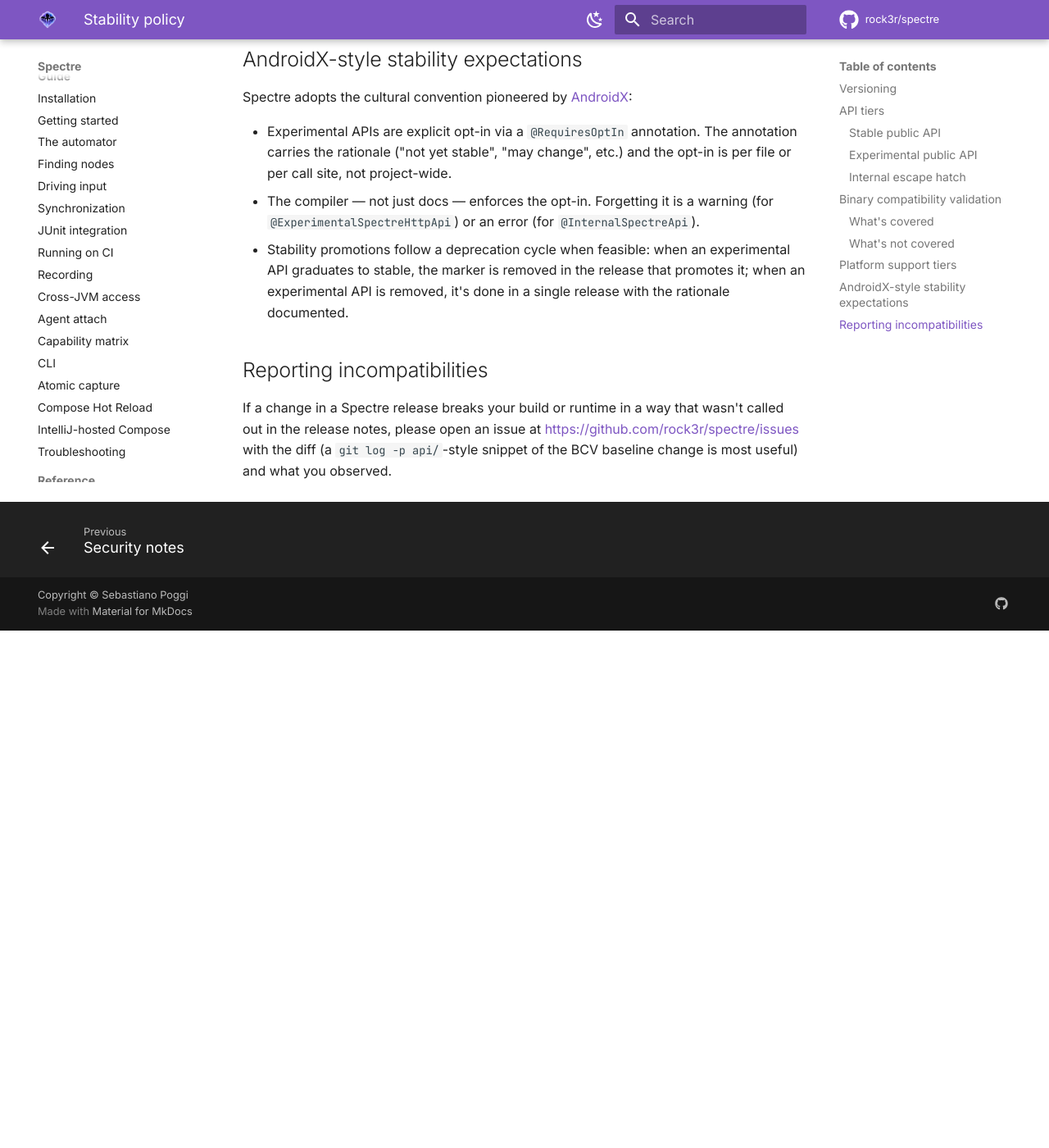
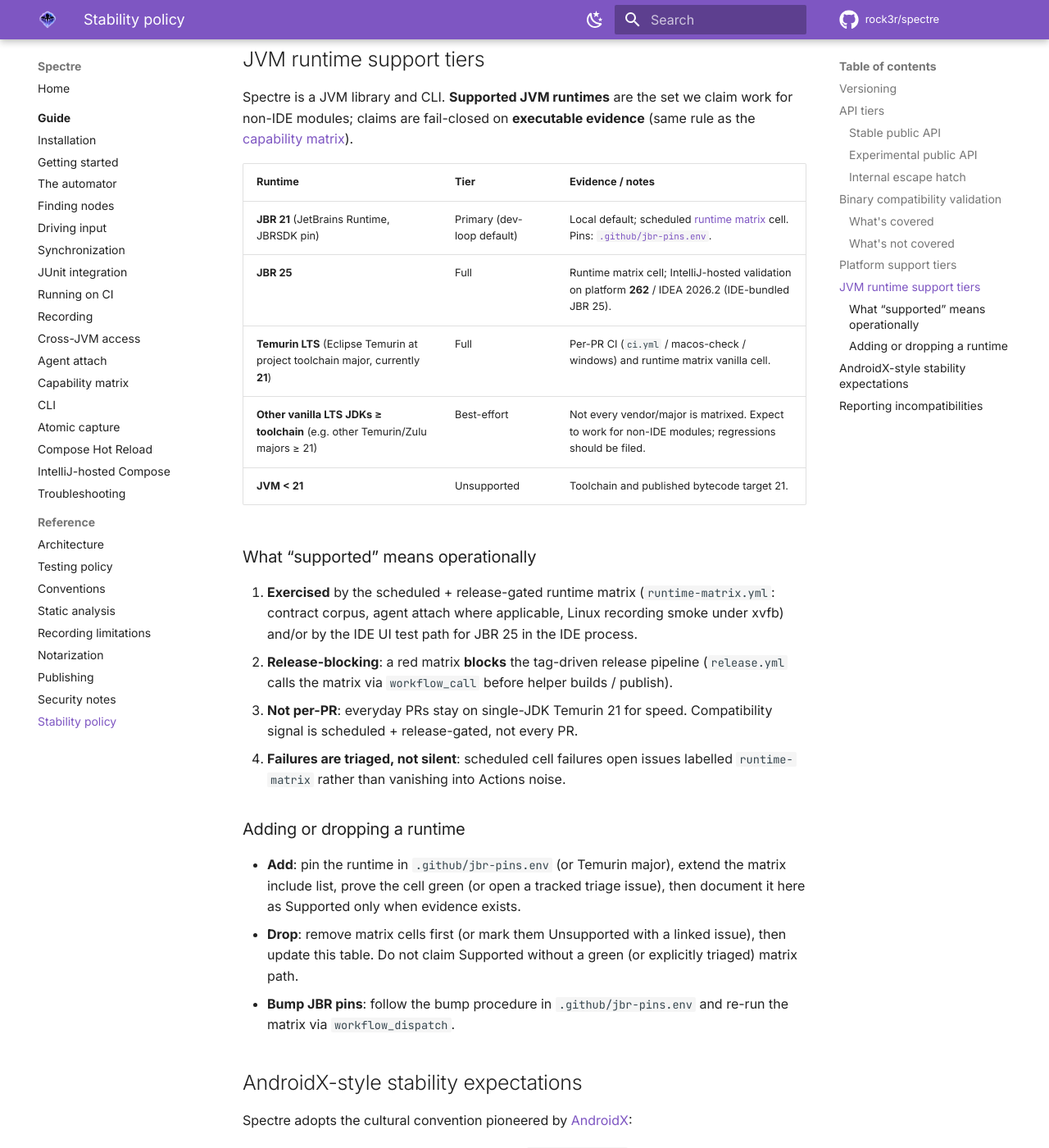
Before and after one commit to rock3r/spectre, an MkDocs documentation site: the page built from docs/STABILITY.md, in a window 1280 px wide and 1400 px high, scrolled down 4038 px. Shown: the whole window at 82% size. Built offline with MkDocs 1.6.1 and Material for MkDocs 9.7.7, drawn with Linux system fonts in a browser that asks for light colours; comment, search, counter and statistics services are not loaded; before the commit the page ends 4807 px from its top, so only the background shows below that.

Commit message:
Codify supported JVM runtimes in STABILITY platform tiers (#218) (#325)
* Codify supported JVM runtimes in STABILITY platform tiers (#218)

Document JBR 21, JBR 25, and Temurin LTS as the supported set with tiers,
add/drop policy, and operational meaning (matrix-exercised + release-blocker).
Link the runtime matrix from publishing, README, installation, and
troubleshooting; mkdocs build --strict passes.

* Address docs review: drop public issue numbers; clarify attach JDK

Stability prose links the capability matrix without internal epic numbers.
Agent attach requires jdk.attach on the attacher only, not both processes.

```diff
--- a/docs/STABILITY.md
+++ b/docs/STABILITY.md
@@ -142,6 +142,43 @@
 | **Linux Wayland** | Best-effort | Portal-mediated capture via `WaylandPortalRecorder`, `WaylandPortalWindowRecorder`, and `LinuxNativeScreenshotter`. **Validated on GNOME/Mutter only**; KDE / sway / wlroots compositors may behave differently and are not exercised in CI. Real Robot input is unavailable on Wayland — use the synthetic adapter for tests. |
 | **BSD** | Unsupported | Not built or tested. |
 
+## JVM runtime support tiers
+
+Spectre is a JVM library and CLI. **Supported JVM runtimes** are the set we claim work
+for non-IDE modules; claims are fail-closed on **executable evidence** (same rule as the
+[capability matrix](guide/capability-matrix.md)).
+
+| Runtime | Tier | Evidence / notes |
+| --- | --- | --- |
+| **JBR 21** (JetBrains Runtime, JBRSDK pin) | Primary (dev-loop default) | Local default; scheduled [runtime matrix](https://github.com/rock3r/spectre/blob/main/.github/workflows/runtime-matrix.yml) cell. Pins: [`.github/jbr-pins.env`](https://github.com/rock3r/spectre/blob/main/.github/jbr-pins.env). |
+| **JBR 25** | Full | Runtime matrix cell; IntelliJ-hosted validation on platform **262** / IDEA 2026.2 (IDE-bundled JBR 25). |
+| **Temurin LTS** (Eclipse Temurin at project toolchain major, currently **21**) | Full | Per-PR CI (`ci.yml` / macos-check / windows) and runtime matrix vanilla cell. |
+| **Other vanilla LTS JDKs ≥ toolchain** (e.g. other Temurin/Zulu majors ≥ 21) | Best-effort | Not every vendor/major is matrixed. Expect to work for non-IDE modules; regressions should be filed. |
+| **JVM &lt; 21** | Unsupported | Toolchain and published bytecode target 21. |
+
+### What “supported” means operationally
+
+1. **Exercised** by the scheduled + release-gated runtime matrix
+   (`runtime-matrix.yml`: contract corpus, agent attach where applicable, Linux recording
+   smoke under xvfb) and/or by the IDE UI test path for JBR 25 in the IDE process.
+2. **Release-blocking**: a red matrix **blocks** the tag-driven release pipeline
+   (`release.yml` calls the matrix via `workflow_call` before helper builds / publish).
+3. **Not per-PR**: everyday PRs stay on single-JDK Temurin 21 for speed. Compatibility
+   signal is scheduled + release-gated, not every PR.
+4. **Failures are triaged, not silent**: scheduled cell failures open issues labelled
+   `runtime-matrix` rather than vanishing into Actions noise.
+
+### Adding or dropping a runtime
+
+- **Add**: pin the runtime in `.github/jbr-pins.env` (or Temurin major), extend the matrix
+  include list, prove the cell green (or open a tracked triage issue), then document it
+  here as Supported only when evidence exists.
+- **Drop**: remove matrix cells first (or mark them Unsupported with a linked issue), then
+  update this table. Do not claim Supported without a green (or explicitly triaged)
+  matrix path.
+- **Bump JBR pins**: follow the bump procedure in `.github/jbr-pins.env` and re-run the
+  matrix via `workflow_dispatch`.
+
 ## AndroidX-style stability expectations
 
 Spectre adopts the cultural convention pioneered by [AndroidX](https://developer.android.com/jetpack/androidx):
--- a/docs/guide/troubleshooting.md
+++ b/docs/guide/troubleshooting.md
@@ -395,15 +395,22 @@
 
 ## "JBR vs Temurin: which JDK should I use?"
 
-- **Locally**: JBR 21 is the dev-loop default. JBR 25 also gets exercised via the
-  IDE-hosted UI test (it's bundled with IntelliJ 2026.2 / JBR 25).
-- **On CI**: Temurin 21. `actions/setup-java` does support the `jetbrains`
-  distribution if you'd rather mirror the local toolchain — the choice here is
-  pragmatic, not a constraint.
-- **For consumers**: any JDK 21+ works for the non-IDE modules.
+- **Locally**: JBR 21 is the dev-loop default. JBR 25 is exercised by the scheduled
+  [runtime matrix](https://github.com/rock3r/spectre/blob/main/.github/workflows/runtime-matrix.yml)
+  and by the IDE-hosted UI test (IntelliJ 2026.2 / platform 262 bundles JBR 25).
+- **On CI (per-PR)**: Temurin 21 for speed. The full JBR/Temurin × OS matrix is
+  scheduled and **release-gated**, not per-PR.
+- **For consumers**: any JDK **21+** works for non-IDE modules. The codified supported
+  set and what “supported” means operationally live in
+  [Stability policy — JVM runtime support tiers](../STABILITY.md#jvm-runtime-support-tiers).
 
-The IntelliJ plugin module needs JBR specifically for its sandbox JDK; the Gradle build
-configures that automatically.
+**Agent attach** needs a real JDK (with `jdk.attach`) on the **attacher** process; the
+target only needs to allow dynamic agent loading. **IntelliJ-hosted Compose** always
+implies the IDE’s bundled JBR — do not ship a second skiko into the plugin classloader
+(see [IntelliJ guide](intellij.md)).
+
+The sample IntelliJ plugin module configures its sandbox JDK via the IntelliJ Platform
+Gradle plugin; you do not pick Temurin for that path.
 
 ## Still stuck?
 
```
Also changed, not shown: README.md (+5 -4 lines), docs/PUBLISHING.md (+9 -4 lines), docs/guide/installation.md (+5 -3 lines).
